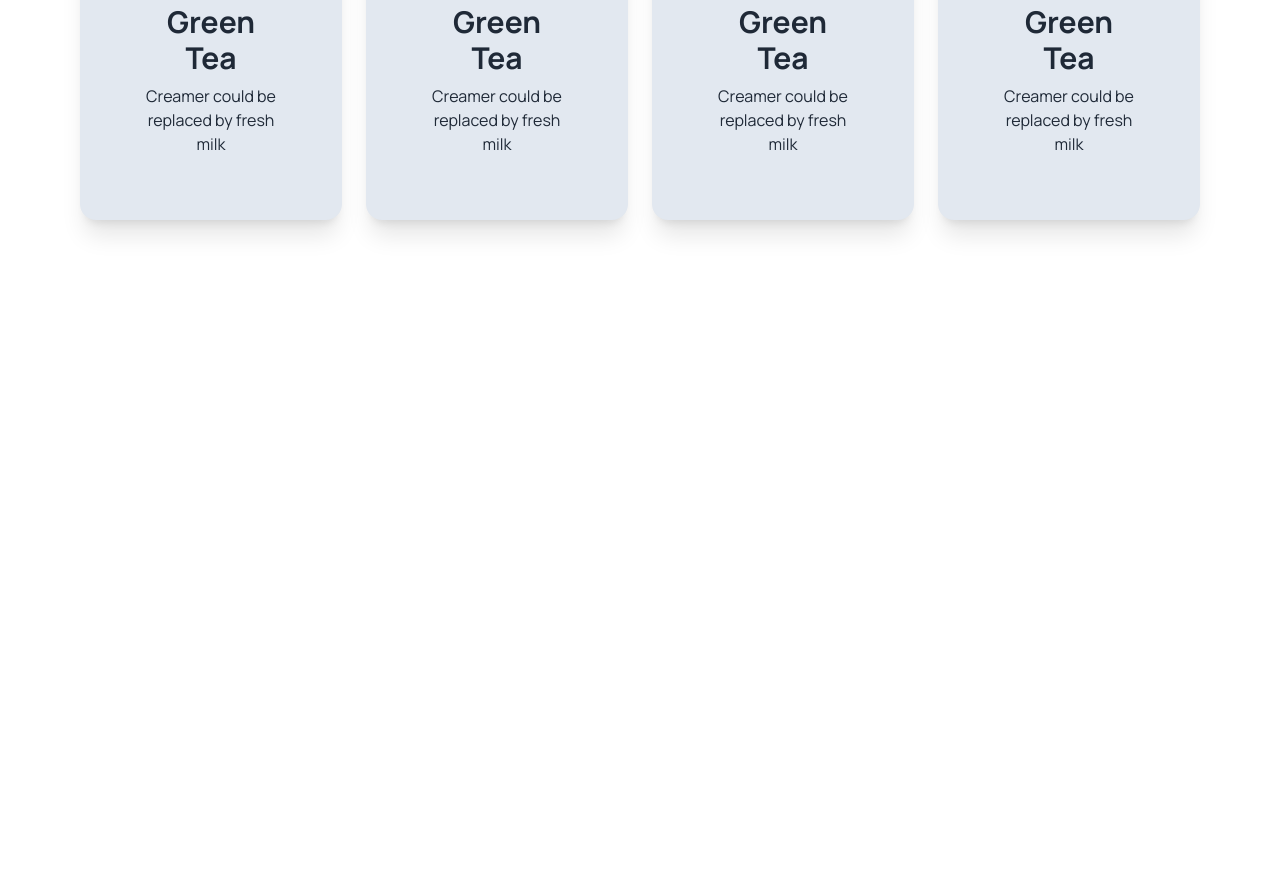
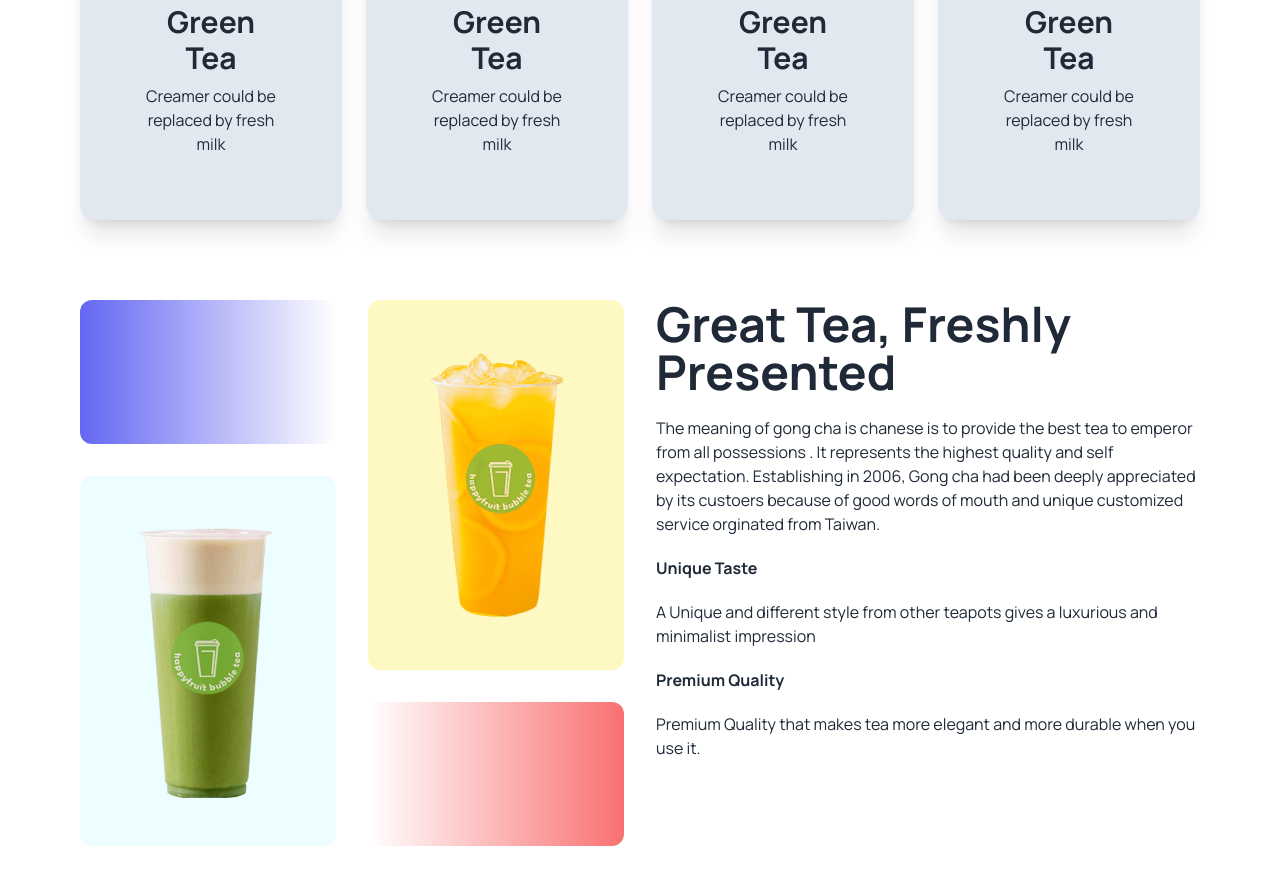
Before and after one commit to AbdullahAlNoman20/Mamar-Dokan, a plain HTML site: page index.html in a window 1280 px wide. Shown: the part 957-1841 px from the top of the page. Before the commit the page ends 1257 px from the top, so only its background shows below. Drawn offline with nearby package versions, Linux system fonts and the light colour scheme.

Commit message:
great tea section done

```diff
--- a/index.html
+++ b/index.html
@@ -3,7 +3,7 @@
 <head>
     <meta charset="UTF-8">
     <meta name="viewport" content="width=device-width, initial-scale=1.0">
-    <title>Tea House</title>
+    <title>Mamar Dokan</title>
 
     <link rel="preconnect" href="https://fonts.googleapis.com">
 <link rel="preconnect" href="https://fonts.gstatic.com" crossorigin>
@@ -155,9 +155,35 @@
 
 
 
-<section class="">
+<section class="m-20 flex flex-col lg:flex-row gap-8">
+
+<div class=" gap-8 grid grid-cols-1 md:grid-cols-2 lg:grid-cols-2 flex-1">
+
+  <div class="h-36 rounded-xl bg-gradient-to-r from-indigo-500"></div>
+  <div class="row-span-2 rounded-xl bg-yellow-100 flex justify-center items-center py-12">
+
+    <img src="images/fresh-1.png" alt=""></div>
+
+  <div class="row-span-2 rounded-xl bg-cyan-50 flex justify-center items-center py-12">
+
+    <img src="images/fresh-2.png" alt=""></div>
+
+  <div class="h-36 rounded-xl bg-gradient-to-l from-red-400"> </div>
+
+</div>
 
 
+
+<div class=" space-y-5 flex-1">
+
+  <h1 class="text-5xl font-bold">Great Tea, Freshly Presented</h1>
+  <p>The meaning of gong cha is chanese is to provide the best tea to emperor from all possessions . It represents the highest quality and self expectation. Establishing in 2006, Gong cha had been deeply appreciated by its custoers  because of good words of mouth and unique customized service orginated from Taiwan.</p>
+
+    <h3 class="font-bold">Unique Taste</h3>
+    <p>A Unique and different style from other teapots gives a luxurious and minimalist impression</p>
+    <h3 class="font-bold">  Premium Quality </h3>
+    <p>Premium Quality that makes tea more elegant and more durable when you use it.</p>
+</div>
 
 
 
```
